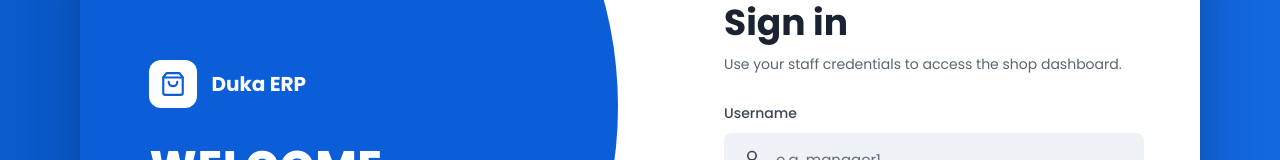
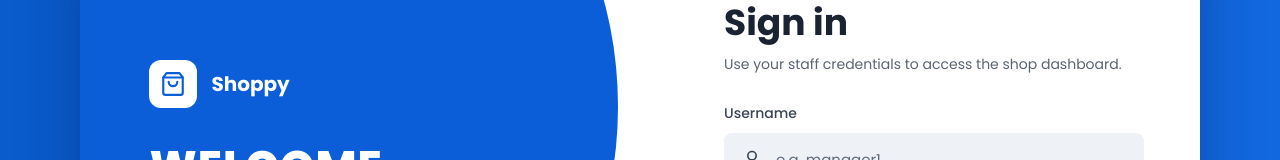
Before and after one commit to heva98/shop, a React (Vite) app in the folder frontend/: page / in a window 1280 px wide. Shown: the part 150-310 px from the top of the page. Built offline with nearby package versions, Linux system fonts and the light colour scheme; no server answers.

Commit message:
rename the app to shoppy

```diff
--- a/frontend/index.html
+++ b/frontend/index.html
@@ -10,7 +10,7 @@
       href="https://fonts.googleapis.com/css2?family=Poppins:wght@400;500;600;700;800&display=swap"
       rel="stylesheet"
     />
-    <title>Duka ERP</title>
+    <title>Shoppy</title>
   </head>
   <body>
     <div id="root"></div>
--- a/frontend/src/appData.js
+++ b/frontend/src/appData.js
@@ -1,6 +1,6 @@
 // Shared constants: navigation/role matrix, labels, and money formatting.
 
-export const BRAND_NAME = 'Duka ERP'
+export const BRAND_NAME = 'Shoppy'
 
 export const NAV_DEFS = [
   { id: 'dashboard', label: 'Dashboard', icon: 'dashboard', section: 'General', roles: ['cashier', 'storekeeper', 'store_manager', 'entity_admin'] },
--- a/frontend/src/components/ds/Icon.jsx
+++ b/frontend/src/components/ds/Icon.jsx
@@ -1,10 +1,10 @@
 import {
-  AlertCircle, ArrowDown, ArrowLeftRight, ArrowUp, BarChart3, Building2, Calendar, CalendarClock, Check, CheckCircle2,
+  AlertCircle, ArrowDown, ArrowRight, ArrowLeftRight, ArrowUp, BarChart3, Building2, Calendar, CalendarClock, Check, CheckCircle2,
   ChevronDown, ChevronLeft, ChevronRight, ChevronUp, Clock, Download, ExternalLink, FileText, Filter, Folder, Globe,
   GripVertical, Info, LayoutDashboard, LayoutGrid, Lock, LogOut, Mail, MapPin, Maximize2, Menu as MenuIcon, MessageSquare, MoreHorizontal,
   BadgePercent, BookUser, Package, PackageCheck, PackageX, PanelLeftClose, PanelLeftOpen, Pencil, Plus, Printer, RefreshCw,
   Database, Layers, Pin, PinOff, SlidersHorizontal, Table2, Wand2,
-  Save, ScanBarcode, Search, Settings, Share2, ShoppingBag, ShoppingCart, Star, Store, Trash2, TrendingUp, TriangleAlert, Upload, UserRound, Users, Wallet, X,
+  Save, ScanBarcode, ShieldCheck, Search, Settings, Share2, ShoppingBag, ShoppingCart, Star, Store, Trash2, TrendingUp, TriangleAlert, Upload, UserRound, Users, Wallet, X,
 } from 'lucide-react'
 import icons from './icons.generated.js'
 
@@ -25,7 +25,7 @@ const LUCIDE = {
   filter: Filter, lock: Lock, star: Star, save: Save, world: Globe, fullscreen: Maximize2, messages: MessageSquare,
   apps: LayoutGrid, 'drag-handle': GripVertical, launch: ExternalLink, menu: MenuIcon, promotion: BadgePercent,
   barcode: ScanBarcode, database: Database, layers: Layers, pin: Pin, 'pin-off': PinOff, sliders: SlidersHorizontal,
-  'pivot-table': Table2, wand: Wand2,
+  'pivot-table': Table2, wand: Wand2, 'arrow-right': ArrowRight, shield: ShieldCheck,
 }
 
 export default function Icon({ name, size = 18, style, className, strokeWidth = 2 }) {
```
